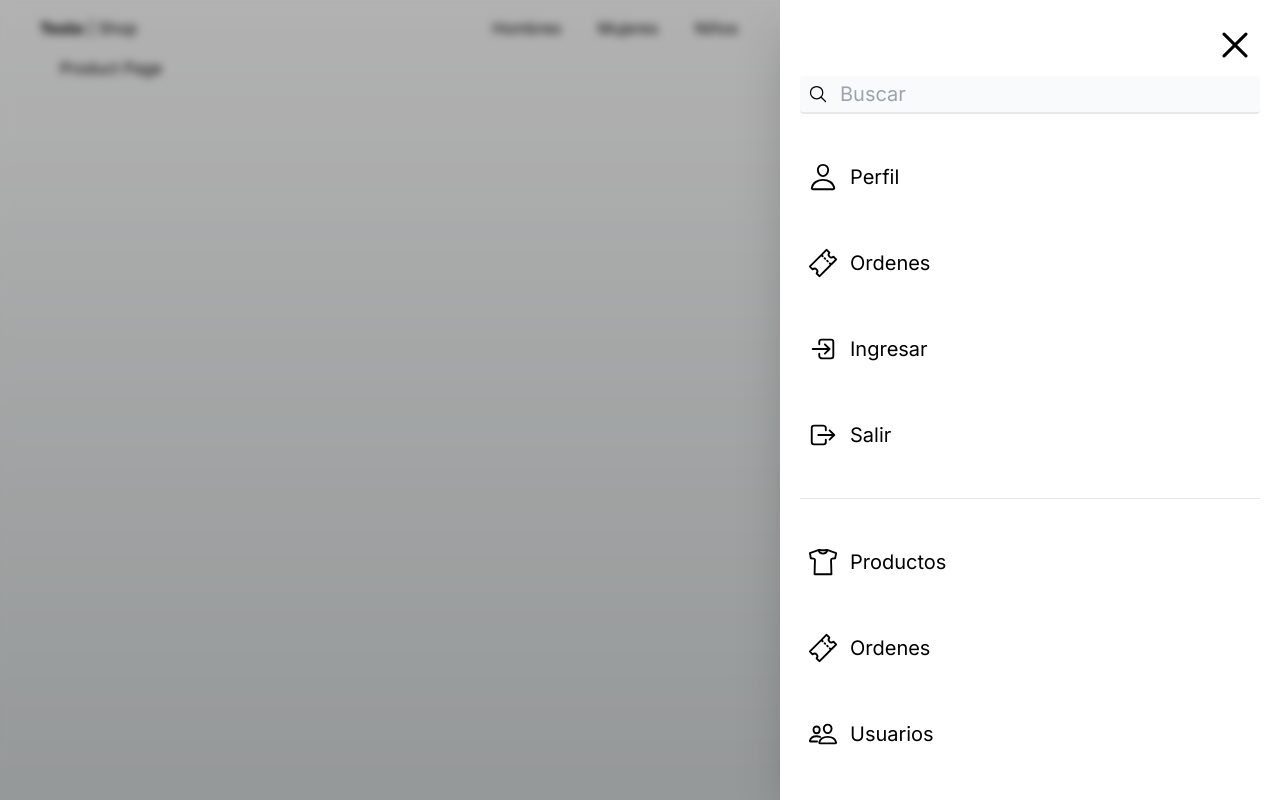
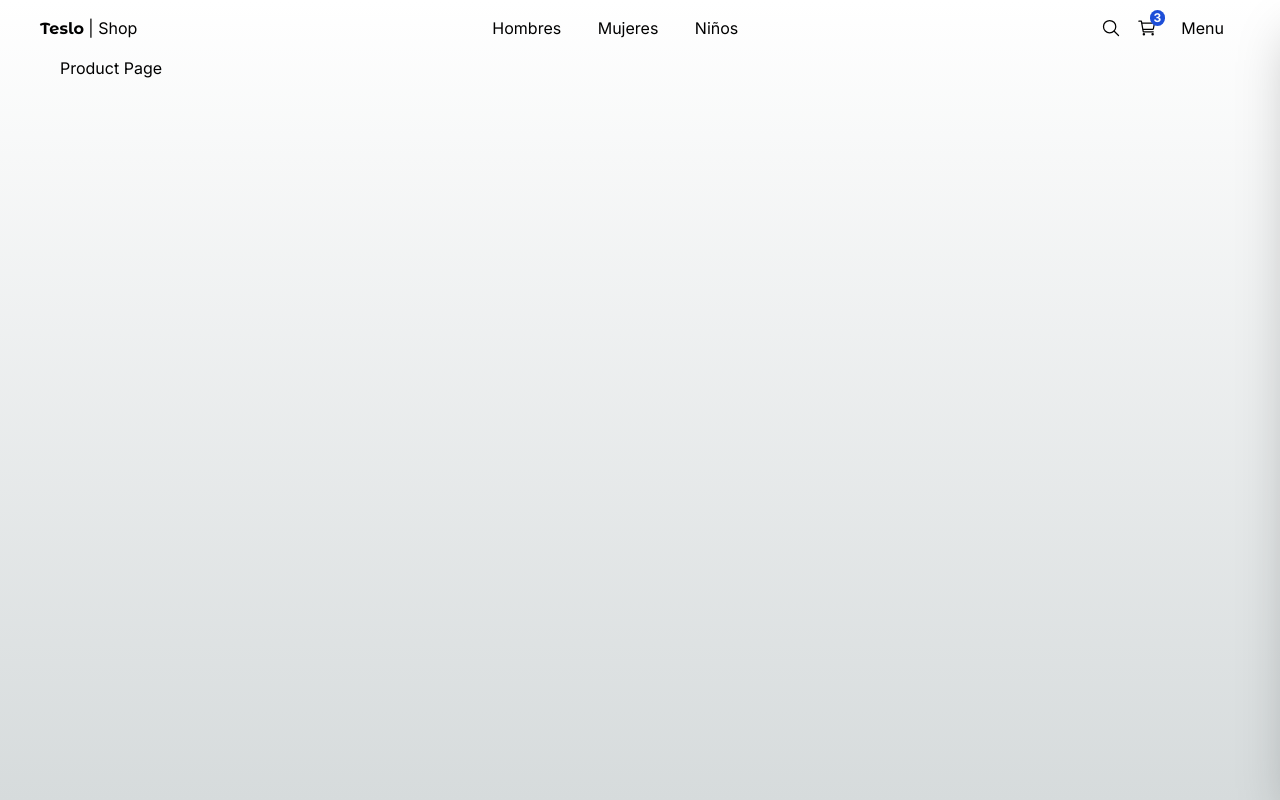
Before and after one commit to Gmsus4/teslo-shop, a Next.js app: page /product/1 in a window 1280 px wide. Built offline with nearby package versions, Linux system fonts and the light colour scheme.

Commit message:
Zustand - UI Store

```diff
--- a/package.json
+++ b/package.json
@@ -9,10 +9,12 @@
     "lint": "next lint"
   },
   "dependencies": {
+    "clsx": "^2.1.1",
     "next": "14.2.3",
     "react": "^18",
     "react-dom": "^18",
-    "react-icons": "^5.2.1"
+    "react-icons": "^5.2.1",
+    "zustand": "^4.5.2"
   },
   "devDependencies": {
     "@types/node": "^20",
--- a/src/components/ui/sidebar/Sidebar.tsx
+++ b/src/components/ui/sidebar/Sidebar.tsx
@@ -1,25 +1,46 @@
 'use client'
 
+import { useUIStore } from "@/store"
+import clsx from "clsx"
 import Link from "next/link"
 import { IoCloseOutline, IoLogInOutline, IoLogOutOutline, IoPeopleOutline, IoPersonOutline, IoSearchOutline, IoShirtOutline, IoTicketOutline } from "react-icons/io5"
 
 export const Sidebar = () => {
+
+    const isSideMenuOpen = useUIStore(state => state.isSideMenuOpen); //Ture or False
+    const closeMenu = useUIStore(state => state.closeSideMenu);
+
   return (
     <div>
         {/* Background black */}
-        <div className="fixed top-0 left-0 w-screen h-screen z-10 bg-black opacity-30" />
+        {
+            isSideMenuOpen && (
+                <div className="fixed top-0 left-0 w-screen h-screen z-10 bg-black opacity-30" />
+            )
+        }
 
         {/* Blur */}
-        <div className="fade-in fixed top-0 left-0 w-screen h-screen z-10 backdrop-filter backdrop-blur-sm" />
+        {
+            isSideMenuOpen && (
+                <div onClick={closeMenu} className="fade-in fixed top-0 left-0 w-screen h-screen z-10 backdrop-filter backdrop-blur-sm" />
+            )
+        }
 
         {/* Sidemenu */}
         <nav
             //Todo: Efecto de slide
-            className="fixed p-5 right-0 top-0 w-[500px] h-screen bg-white z-20 shadow-2xl transform transition-all duration-300" >
+            className={
+                clsx(
+                    "fixed p-5 right-0 top-0 w-[500px] h-screen bg-white z-20 shadow-2xl transform transition-all duration-300",
+                    {
+                        "translate-x-full": !isSideMenuOpen //Si el menu no esta abierto voy a añadir esta clase
+                    }
+                )
+            }>
                 <IoCloseOutline
                     size={50}
                     className="absolute top-5 right-5 cursor-pointer"
-                    onClick={() => console.log('click')} //Eventos del cliente
+                    onClick={closeMenu}
         />
 
                 {/* Input */}
--- a/src/components/ui/top-menu/TopMenu.tsx
+++ b/src/components/ui/top-menu/TopMenu.tsx
@@ -1,8 +1,11 @@
+'use client'
 import { titleFont } from "@/config/fonts"
+import { useUIStore } from "@/store";
 import Link from "next/link"
 import { IoCartOutline, IoSearchOutline } from "react-icons/io5"
 
 export const TopMenu = () => {
+    const openMenu = useUIStore(state => state.openSideMenu);
   return (
     <nav className="flex px-5 justify-between items-center w-full">
         {/* Logo */}
@@ -35,7 +38,9 @@
                 </div>
             </Link>
 
-            <button className="m-2 p-2 rounded-md transition-all hover:bg-gray-100">
+            <button
+                onClick={openMenu}
+                className="m-2 p-2 rounded-md transition-all hover:bg-gray-100">
                 Menu
             </button>
         </div>
--- /dev/null
+++ b/src/store/index.ts
@@ -0,0 +1 @@
+export * from './ui/ui-store'
--- /dev/null
+++ b/src/store/ui/ui-store.ts
@@ -0,0 +1,14 @@
+import { create } from 'zustand'
+
+interface State {
+    isSideMenuOpen: boolean;
+    openSideMenu: () => void;
+    closeSideMenu: () => void;
+}
+
+export const useUIStore = create<State>()((set) => ({
+    isSideMenuOpen: false,
+
+    openSideMenu: () => set({isSideMenuOpen: true}),
+    closeSideMenu: () => set({isSideMenuOpen: false}),
+}))
```
Also changed, not shown: 1 other file (tests, documents, lock files or other folders).
